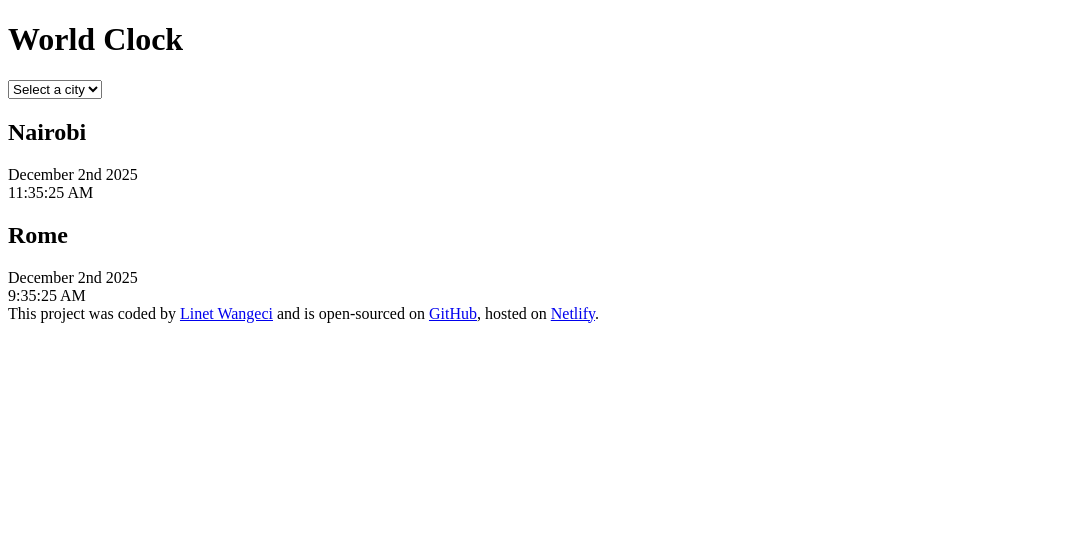
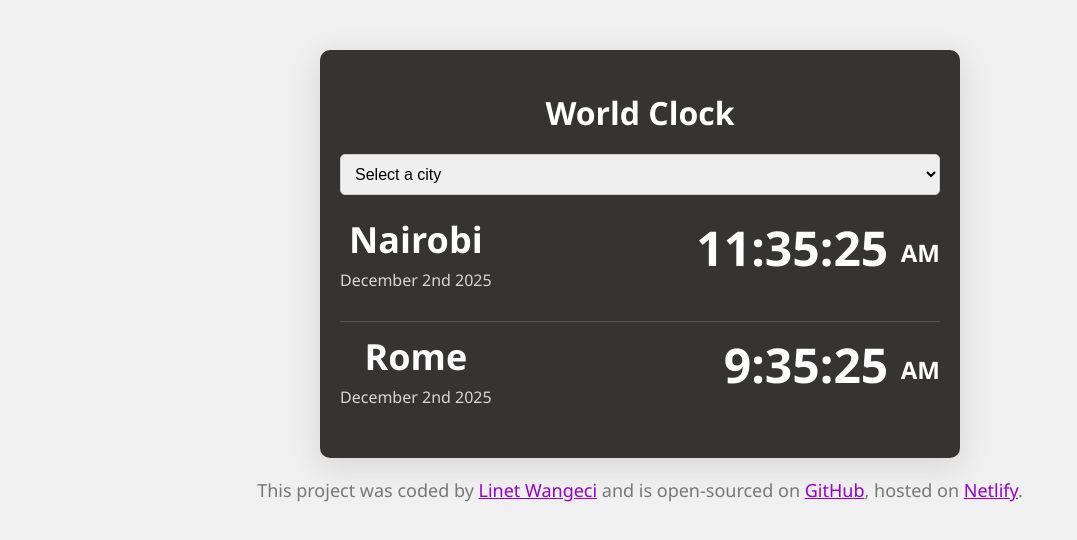
Before and after one commit to Wangeci-Linet/world-clock-app, a plain HTML site: page index.html in a window 1280 px wide. Shown: the whole page, without its empty margins (0-1077 px from the left). Drawn offline with Linux system fonts and the light colour scheme.

Commit message:
Added styling to the application

```diff
--- a/index.html
+++ b/index.html
@@ -7,7 +7,7 @@
     <title>World Clock</title>
   </head>
   <body>
-    <div id="app">
+    <div class="app">
       <h1>World Clock</h1>
       <select id="city-select">
         <option value="" disabled selected>Select a city</option>
@@ -15,15 +15,19 @@
         <option value="Europe/London">London</option>
         <option value="Asia/Tokyo">Tokyo</option>
       </select>
-      <div id="city">
-        <h2>Nairobi</h2>
-        <div class="date">December 2nd 2025</div>
-        <div class="time">11:35:25 AM</div>
+      <div class="city">
+        <div>
+          <h2>Nairobi</h2>
+          <div class="date">December 2nd 2025</div>
+        </div>
+        <div class="time">11:35:25 <small>AM</small></div>
       </div>
-      <div id="city">
-        <h2>Rome</h2>
-        <div class="date">December 2nd 2025</div>
-        <div class="time">9:35:25 AM</div>
+      <div class="city">
+        <div>
+          <h2>Rome</h2>
+          <div class="date">December 2nd 2025</div>
+        </div>
+        <div class="time">9:35:25 <small>AM</small></div>
       </div>
     </div>
     <footer>
--- a/src/styles.css
+++ b/src/styles.css
@@ -0,0 +1,86 @@
+body {
+  background-color: #f0f0f0;
+  font-family: "Segoe UI", Tahoma, Geneva, Verdana, sans-serif;
+}
+
+.app {
+  max-width: 600px;
+  display: block;
+  margin: 0 auto;
+  margin-top: 50px;
+  margin-bottom: 20px;
+  min-height: 300px;
+  width: 100%;
+  background: #363333;
+  padding: 20px;
+  box-shadow: 0px 7px 29px 0px rgba(100, 100, 111, 0.2);
+  border-radius: 10px;
+}
+
+h1 {
+  color: #ffffff;
+  text-align: center;
+  margin-bottom: 20px;
+}
+
+select {
+  width: 100%;
+  padding: 10px;
+  font-size: 16px;
+  border-radius: 5px;
+  border: 1px solid #ccc;
+  margin-bottom: 20px;
+}
+
+.city {
+  font-size: 24px;
+  color: #ffffff;
+  text-align: center;
+  margin-bottom: 10px;
+  display: flex;
+  justify-content: space-between;
+  border-bottom: 1px solid #555555;
+  padding-bottom: 10px;
+}
+
+.city:last-child {
+  border-bottom: none;
+  padding-bottom: 0;
+}
+
+h2 {
+  margin: 0 0 5px;
+}
+
+.date {
+  font-size: 16px;
+  opacity: 0.8;
+  margin-bottom: 20px;
+}
+
+.time {
+  font-size: 48px;
+  font-weight: bold;
+}
+
+.time small {
+  font-size: 24px;
+  vertical-align: middle;
+  line-height: 36px;
+}
+
+footer {
+  text-align: center;
+  font-size: 18px;
+  margin-top: 20px;
+  color: #777777;
+}
+
+a {
+  color: darkviolet;
+  text-decoration-style: solid;
+}
+
+a:hover {
+  color: blue;
+}
```
